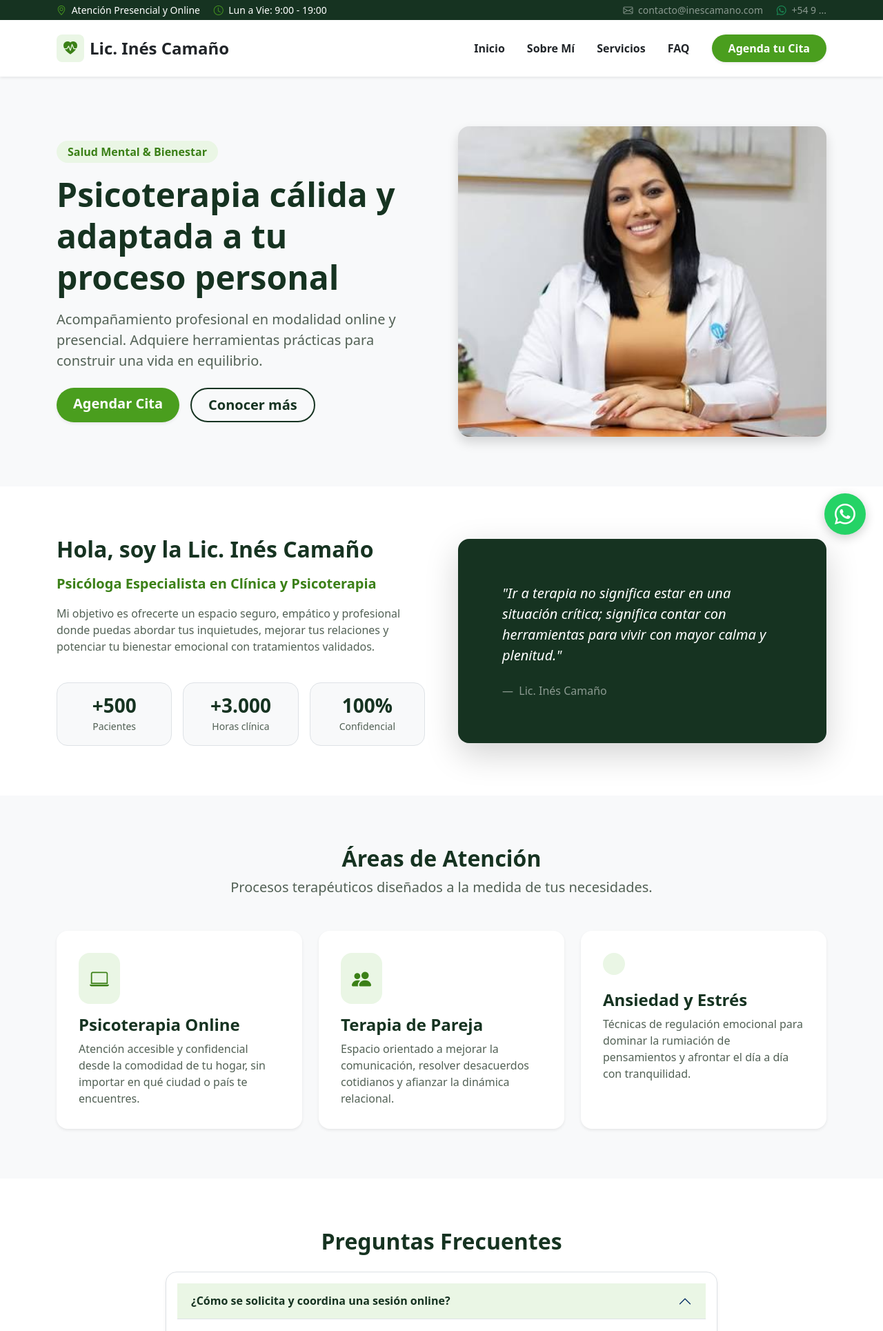
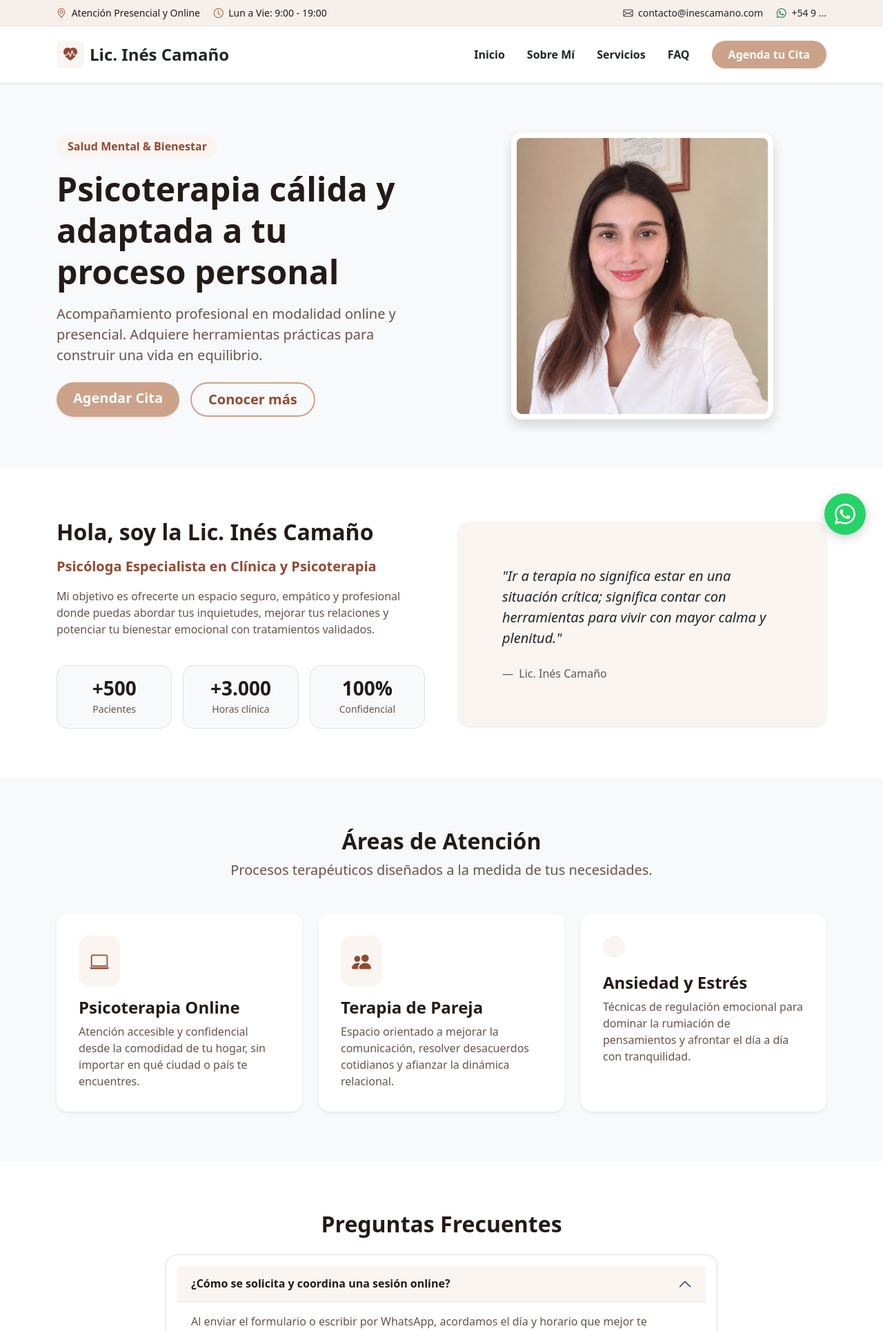
Before and after one commit to killerchipy723/webpsico, a Flask app: page / in a window 1280 px wide. Shown: the top 1929 px of the page at 69% size. Run offline with Flask 3, Linux system fonts and the light colour scheme.

Commit message:
color ok

```diff
--- a/static/css/style.css
+++ b/static/css/style.css
@@ -1,11 +1,10 @@
 :root {
-    /* Paleta de Color: Verde Manzana Ajustado para Accesibilidad WCAG (AA/AAA) */
-    --brand-primary: #4a9e1e;        /* Verde manzana equilibrado con contraste texto blanco */
-    --brand-hover: #3b8017;          /* Verde para estados :hover y :active */
-    --brand-dark: #163321;           /* Verde bosque muy oscuro (excelente contraste para títulos) */
-    --brand-subtle: #eaf6e5;         /* Verde muy claro para contenedores, tarjetas y badges */
-    --text-dark: #1d2620;            /* Texto cuerpo principal de alta legibilidad */
-    --text-muted: #526155;           /* Texto secundario/descriptivo */
+    --brand-primary: #cca28a;        /* Color principal (Arena / Salmón suave) */
+    --brand-hover: #934932;          /* Color de hover y acentos oscuros (Terracota) */
+    --brand-dark: #3a1e16;           /* Marrón oscuro solo para textos de alto contraste */
+    --brand-subtle: #fbf5f1;         /* Fondo muy suave y cálido para tarjetas y badges */
+    --text-dark: #231b18;            /* Texto cuerpo accesible */
+    --text-muted: #66544e;           /* Texto secundario accesible */
 }
 
 body {
@@ -16,7 +15,7 @@ body {
 
 /* Tipografía y Encabezados */
 h1, h2, h3, h4, h5, h6, .fw-bold-dark {
-    color: var(--brand-dark) !important;
+    color: var(--text-dark) !important;
 }
 
 .text-muted-custom {
@@ -37,13 +36,13 @@ h1, h2, h3, h4, h5, h6, .fw-bold-dark {
 .btn-brand:active {
     background-color: var(--brand-hover);
     color: #ffffff !important;
-    box-shadow: 0 4px 14px rgba(74, 158, 30, 0.35);
+    box-shadow: 0 4px 14px rgba(147, 73, 50, 0.35);
 }
 
 /* Botón Secundario (Outline) */
 .btn-outline-brand {
-    border: 2px solid var(--brand-dark);
-    color: var(--brand-dark);
+    border: 2px solid var(--brand-primary);
+    color: var(--brand-hover);
     font-weight: 600;
     background-color: transparent;
     transition: all 0.25s ease-in-out;
@@ -52,8 +51,18 @@ h1, h2, h3, h4, h5, h6, .fw-bold-dark {
 .btn-outline-brand:hover,
 .btn-outline-brand:focus,
 .btn-outline-brand:active {
-    background-color: var(--brand-dark);
+    background-color: var(--brand-hover);
+    border-color: var(--brand-hover);
     color: #ffffff !important;
+}
+
+/* Navbar Links Hover */
+.nav-hover {
+    transition: color 0.2s ease-in-out;
+}
+
+.nav-hover:hover {
+    color: var(--brand-hover) !important;
 }
 
 /* Badges e Íconos */
@@ -63,13 +72,28 @@ h1, h2, h3, h4, h5, h6, .fw-bold-dark {
     font-weight: 700;
 }
 
-.bg-brand-dark {
-    background-color: var(--brand-dark) !important;
+/* Topbar y Footer unificados en tono principal suave / neutro */
+.bg-brand-header-footer {
+    background-color: #f7efe9 !important;
+    color: var(--text-dark);
 }
 
 .icon-box-brand {
     background-color: var(--brand-subtle);
     color: var(--brand-hover);
+}
+
+/* Ajuste de tamaño para la imagen del Hero (más integrada y proporcionada) */
+.hero-img-container {
+    max-width: 380px;
+    margin: 0 auto;
+}
+
+.hero-img {
+    width: 100%;
+    height: auto;
+    max-height: 400px;
+    object-fit: cover;
 }
 
 /* Botón Flotante WhatsApp */
@@ -101,23 +125,19 @@ h1, h2, h3, h4, h5, h6, .fw-bold-dark {
 .form-control:focus,
 .form-select:focus {
     border-color: var(--brand-primary);
-    box-shadow: 0 0 0 0.25rem rgba(74, 158, 30, 0.2);
+    box-shadow: 0 0 0 0.25rem rgba(204, 162, 138, 0.35);
 }
 
 /* Acordeón de Bootstrap */
 .accordion-button:not(.collapsed) {
-    color: var(--brand-dark);
+    color: var(--text-dark);
     background-color: var(--brand-subtle);
     font-weight: 700;
 }
 
 .accordion-button:focus {
     border-color: var(--brand-primary);
-    box-shadow: 0 0 0 0.25rem rgba(74, 158, 30, 0.2);
-}
-
-.accordion-button::after {
-    transition: transform 0.2s ease-in-out;
+    box-shadow: 0 0 0 0.25rem rgba(204, 162, 138, 0.35);
 }
 
 /* Utilidades Responsivas */
@@ -129,12 +149,3 @@ h1, h2, h3, h4, h5, h6, .fw-bold-dark {
         min-height: 75vh;
     }
 }
-
-/* Efecto hover suave para los enlaces del Navbar */
-.nav-hover {
-    transition: color 0.2s ease-in-out;
-}
-
-.nav-hover:hover {
-    color: var(--brand-primary) !important;
-}
--- a/templates/base.html
+++ b/templates/base.html
@@ -13,16 +13,16 @@
 </head>
 <body>
 
-    <!-- Topbar Informativa (Opcional pero muy profesional) -->
-    <div class="bg-brand-dark text-white py-1 px-3 d-none d-lg-block small">
+    <!-- Topbar Informativa con tono suave -->
+    <div class="bg-brand-header-footer py-2 px-3 d-none d-lg-block small border-bottom">
         <div class="container d-flex justify-content-between align-items-center">
             <div>
-                <span class="me-3"><i class="bi bi-geo-alt me-1" style="color: var(--brand-primary);"></i> Atención Presencial y Online</span>
-                <span><i class="bi bi-clock me-1" style="color: var(--brand-primary);"></i> Lun a Vie: 9:00 - 19:00</span>
+                <span class="me-3"><i class="bi bi-geo-alt me-1" style="color: var(--brand-hover);"></i> Atención Presencial y Online</span>
+                <span><i class="bi bi-clock me-1" style="color: var(--brand-hover);"></i> Lun a Vie: 9:00 - 19:00</span>
             </div>
             <div>
-                <a href="mailto:contacto@inescamano.com" class="text-white-50 text-decoration-none me-3"><i class="bi bi-envelope me-1"></i> contacto@inescamano.com</a>
-                <span class="text-white-50"><i class="bi bi-whatsapp me-1 text-success"></i> +54 9 ...</span>
+                <a href="mailto:contacto@inescamano.com" class="text-dark text-decoration-none me-3"><i class="bi bi-envelope me-1"></i> contacto@inescamano.com</a>
+                <span class="text-dark"><i class="bi bi-whatsapp me-1 text-success"></i> +54 9 ...</span>
             </div>
         </div>
     </div>
@@ -30,7 +30,6 @@
     <!-- Navbar Principal Moderno -->
     <nav class="navbar navbar-expand-lg navbar-light bg-white sticky-top shadow-sm py-3">
         <div class="container">
-            <!-- Logo / Nombre -->
             <a class="navbar-brand d-flex align-items-center fw-bold text-dark fs-4" href="#inicio">
                 <div class="icon-box-brand p-2 rounded-3 me-2 fs-5 d-flex align-items-center justify-content-center" style="width: 40px; height: 40px;">
                     <i class="bi bi-heart-pulse-fill"></i>
@@ -38,26 +37,16 @@
                 <span>Lic. Inés Camaño</span>
             </a>
 
-            <!-- Botón Hamburguesa Móvil -->
-            <button class="navbar-toggler border-0 shadow-none" type="button" data-bs-toggle="collapse" data-bs-target="#navbarNav" aria-controls="navbarNav" aria-expanded="false" aria-label="Toggle navigation">
+            <button class="navbar-toggler border-0 shadow-none" type="button" data-bs-toggle="collapse" data-bs-target="#navbarNav">
                 <span class="navbar-toggler-icon"></span>
             </button>
 
-            <!-- Links de Navegación -->
             <div class="collapse navbar-collapse justify-content-end" id="navbarNav">
                 <ul class="navbar-nav align-items-lg-center gap-lg-3 py-3 py-lg-0">
-                    <li class="nav-item">
-                        <a class="nav-link fw-semibold px-2 text-dark nav-hover" href="#inicio">Inicio</a>
-                    </li>
-                    <li class="nav-item">
-                        <a class="nav-link fw-semibold px-2 text-dark nav-hover" href="#sobre-mi">Sobre Mí</a>
-                    </li>
-                    <li class="nav-item">
-                        <a class="nav-link fw-semibold px-2 text-dark nav-hover" href="#servicios">Servicios</a>
-                    </li>
-                    <li class="nav-item">
-                        <a class="nav-link fw-semibold px-2 text-dark nav-hover" href="#faq">FAQ</a>
-                    </li>
+                    <li class="nav-item"><a class="nav-link fw-semibold px-2 text-dark nav-hover" href="#inicio">Inicio</a></li>
+                    <li class="nav-item"><a class="nav-link fw-semibold px-2 text-dark nav-hover" href="#sobre-mi">Sobre Mí</a></li>
+                    <li class="nav-item"><a class="nav-link fw-semibold px-2 text-dark nav-hover" href="#servicios">Servicios</a></li>
+                    <li class="nav-item"><a class="nav-link fw-semibold px-2 text-dark nav-hover" href="#faq">FAQ</a></li>
                     <li class="nav-item ms-lg-2 mt-3 mt-lg-0">
                         <a class="btn btn-brand rounded-pill px-4 py-2 w-100 shadow-sm" href="#contacto">Agenda tu Cita</a>
                     </li>
@@ -77,30 +66,30 @@
         <i class="bi bi-whatsapp"></i>
     </a>
 
-    <!-- Footer Elegante -->
-    <footer class="bg-brand-dark text-white pt-5 pb-4 mt-5">
+    <!-- Footer Armonioso y Limpio -->
+    <footer class="bg-brand-header-footer pt-5 pb-4 mt-5 border-top">
         <div class="container text-center text-md-start">
             <div class="row g-4">
                 <div class="col-md-5">
-                    <h5 class="fw-bold text-white mb-3"><i class="bi bi-heart-pulse-fill me-2" style="color: var(--brand-primary);"></i>Lic. Inés Camaño</h5>
-                    <p class="text-white-50 small pe-md-4">Espacio de psicoterapia individual y de pareja. Atención presencial y online enfocada en brindar un proceso cercano, profesional y accesible.</p>
+                    <h5 class="fw-bold mb-3"><i class="bi bi-heart-pulse-fill me-2" style="color: var(--brand-hover);"></i>Lic. Inés Camaño</h5>
+                    <p class="text-muted-custom small pe-md-4">Espacio de psicoterapia individual y de pareja. Atención presencial y online enfocada en brindar un proceso cercano, profesional y accesible.</p>
                 </div>
                 <div class="col-md-3">
-                    <h6 class="fw-bold text-white mb-3">Navegación</h6>
+                    <h6 class="fw-bold mb-3">Navegación</h6>
                     <ul class="list-unstyled">
-                        <li class="mb-2"><a href="#sobre-mi" class="text-white-50 text-decoration-none">Sobre Mí</a></li>
-                        <li class="mb-2"><a href="#servicios" class="text-white-50 text-decoration-none">Servicios</a></li>
-                        <li class="mb-2"><a href="#faq" class="text-white-50 text-decoration-none">Preguntas Frecuentes</a></li>
+                        <li class="mb-2"><a href="#sobre-mi" class="text-muted-custom text-decoration-none">Sobre Mí</a></li>
+                        <li class="mb-2"><a href="#servicios" class="text-muted-custom text-decoration-none">Servicios</a></li>
+                        <li class="mb-2"><a href="#faq" class="text-muted-custom text-decoration-none">Preguntas Frecuentes</a></li>
                     </ul>
                 </div>
                 <div class="col-md-4">
-                    <h6 class="fw-bold text-white mb-3">Contacto Directo</h6>
-                    <p class="text-white-50 mb-2"><i class="bi bi-envelope me-2" style="color: var(--brand-primary);"></i>contacto@inescamano.com</p>
-                    <p class="text-white-50 mb-0"><i class="bi bi-geo-alt me-2" style="color: var(--brand-primary);"></i>Atención Presencial y Online</p>
+                    <h6 class="fw-bold mb-3">Contacto Directo</h6>
+                    <p class="text-muted-custom mb-2"><i class="bi bi-envelope me-2" style="color: var(--brand-hover);"></i>contacto@inescamano.com</p>
+                    <p class="text-muted-custom mb-0"><i class="bi bi-geo-alt me-2" style="color: var(--brand-hover);"></i>Atención Presencial y Online</p>
                 </div>
             </div>
-            <hr class="border-secondary mt-5">
-            <p class="text-center text-white-50 small mb-0">&copy; 2026 Lic. Inés Camaño. Todos los derechos reservados.</p>
+            <hr class="border-secondary opacity-25 mt-5">
+            <p class="text-center text-muted-custom small mb-0">&copy; 2026 Lic. Inés Camaño. Todos los derechos reservados.</p>
         </div>
     </footer>
 
--- a/templates/index.html
+++ b/templates/index.html
@@ -16,7 +16,9 @@
                 </div>
             </div>
             <div class="col-lg-6 text-center">
-                <img src="{{ url_for('static', filename='img/foto.jpg') }}" class="img-fluid rounded-4 shadow" alt="Lic. Inés Camaño" style="max-height: 450px; width: 100%; object-fit: cover;">
+                <div class="hero-img-container shadow rounded-4 overflow-hidden bg-white p-2">
+                    <img src="{{ url_for('static', filename='img/lic.jpg') }}" class="hero-img rounded-3" alt="Lic. Inés Camaño">
+                </div>
             </div>
         </div>
     </div>
@@ -34,31 +36,31 @@
                 <div class="row text-center mt-4 g-3">
                     <div class="col-4">
                         <div class="p-3 bg-light rounded-4 border">
-                            <h3 class="fw-bold mb-0" style="color: var(--brand-primary);">+500</h3>
+                            <h3 class="fw-bold mb-0" style="color: var(--brand-hover);">+500</h3>
                             <small class="text-muted-custom">Pacientes</small>
                         </div>
                     </div>
                     <div class="col-4">
                         <div class="p-3 bg-light rounded-4 border">
-                            <h3 class="fw-bold mb-0" style="color: var(--brand-primary);">+3.000</h3>
+                            <h3 class="fw-bold mb-0" style="color: var(--brand-hover);">+3.000</h3>
                             <small class="text-muted-custom">Horas clínica</small>
                         </div>
                     </div>
                     <div class="col-4">
                         <div class="p-3 bg-light rounded-4 border">
-                            <h3 class="fw-bold mb-0" style="color: var(--brand-primary);">100%</h3>
+                            <h3 class="fw-bold mb-0" style="color: var(--brand-hover);">100%</h3>
                             <small class="text-muted-custom">Confidencial</small>
                         </div>
                     </div>
                 </div>
             </div>
             <div class="col-lg-6">
-                <div class="card border-0 bg-brand-dark text-white p-4 p-md-5 rounded-4 shadow-lg">
+                <div class="card border-0 shadow-sm p-4 p-md-5 rounded-4" style="background-color: var(--brand-subtle);">
                     <div class="card-body">
-                        <blockquote class="blockquote mb-0 fs-5 fst-italic">
+                        <blockquote class="blockquote mb-0 fs-5 fst-italic text-dark">
                             "Ir a terapia no significa estar en una situación crítica; significa contar con herramientas para vivir con mayor calma y plenitud."
                         </blockquote>
-                        <figcaption class="blockquote-footer text-white-50 mt-4 mb-0 fs-6">
+                        <figcaption class="blockquote-footer text-muted mt-4 mb-0 fs-6">
                             Lic. Inés Camaño
                         </figcaption>
                     </div>
```
Also changed, not shown: static/img/lic.jpg (added).
